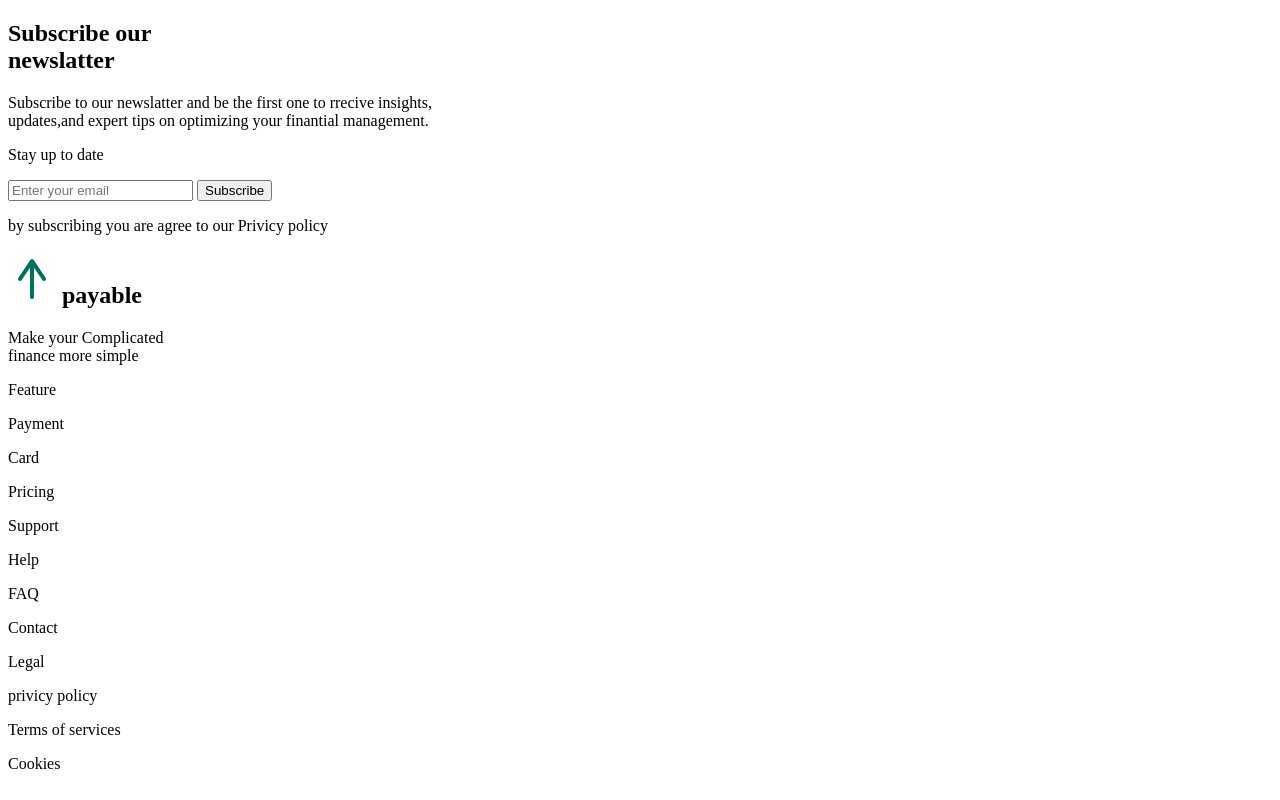
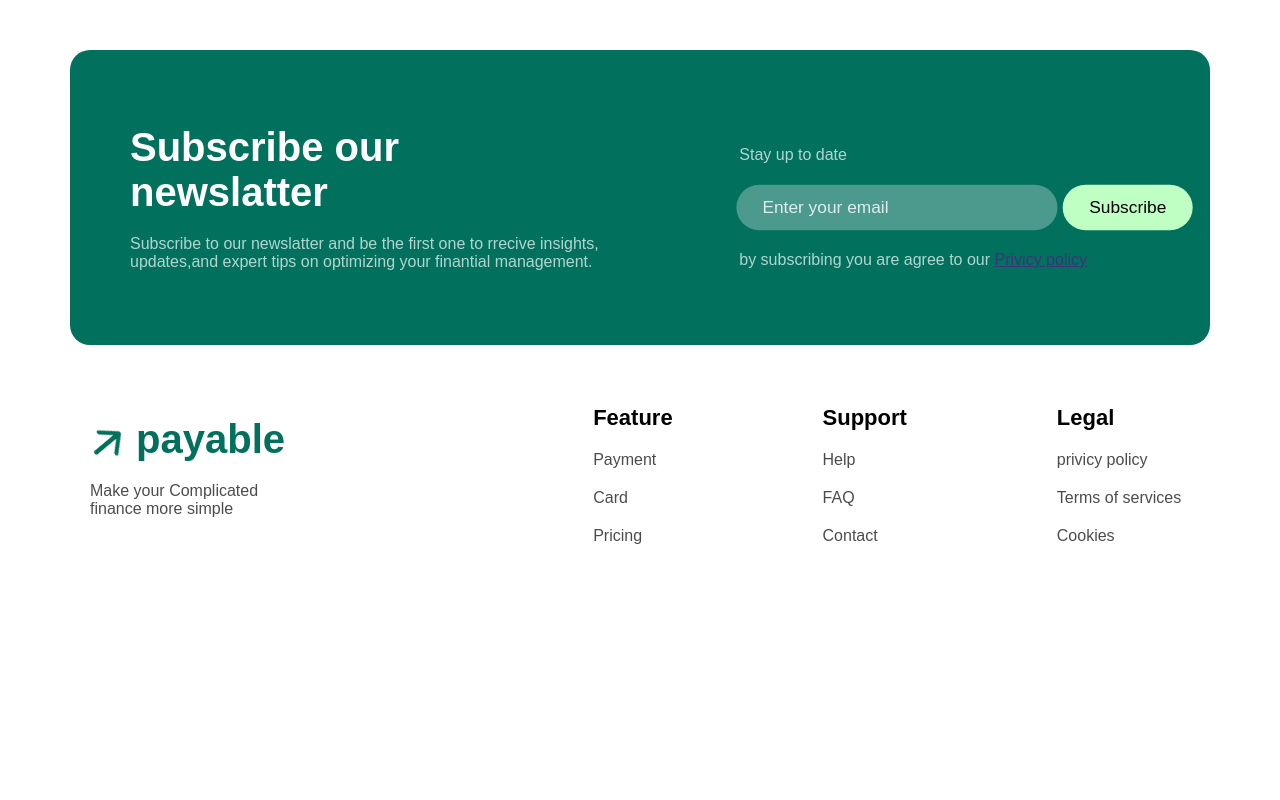
Before and after one commit to MD-HASIB-8/Footer-newsletter, a plain HTML site: page index.html in a window 1280 px wide. Drawn offline with Linux system fonts and the light colour scheme.

Commit message:
css added

```diff
--- a/index.html
+++ b/index.html
@@ -7,19 +7,20 @@
     <title>Document</title>
 </head>
 <body>
+    <section class="body">
     <footer>
         <section class="foot1">
                 <div>
                     <h1>Subscribe our <br>newslatter</h1>
                     <p>Subscribe to our newslatter and be the first one to rrecive insights,<br>updates,and expert tips on optimizing your finantial management.</p>
                 </div>
-                <div>
+                <div class="fin-1">
                     <p>Stay up to date</p>
                     <form>
                         <input type="email" placeholder="Enter your email">
                         <button type="submit">Subscribe</button>
                     </form>
-                    <p>by subscribing you are agree to our <a>Privicy policy</a></p>
+                    <p>by subscribing you are agree to our <a href="">Privicy policy</a></p>
                 </div>
         </section>
         <section class="foot2">
@@ -50,5 +51,6 @@
         </section>
 
     </footer>
+</section>
 </body>
 </html>
--- a/style.css
+++ b/style.css
@@ -0,0 +1,92 @@
+*{
+    font-family:sans-serif ;
+    box-sizing: border-box;
+    transition: 0.2s ease;
+    position: relative;
+    margin: 0;
+}
+body{
+}
+.body{
+    background-color: white;
+    white-space: nowrap;
+}
+footer{
+    margin: 50px 70px;
+}
+input{
+    background: rgba(255, 255, 255, 0.295);
+    padding: 10px 50px 10px 20px;
+    border-radius: 30px;
+    color: white;
+    border: none;
+}
+button{
+    background: rgb(191, 255, 195);
+    border-radius: 20px;
+    padding: 10px 20px;
+    color: black;
+    border: none;
+}
+form{
+    transform: scale(1.3);
+    left: 50px;
+    top: 10px;
+}
+input::placeholder{
+    color: rgba(255, 255, 255, 0.822);
+}
+h1{
+    font-weight: 700;
+    font-size: 40px;
+}
+p{
+    padding-top: 20px;
+    opacity: 70%;
+}
+.foot1,.foot2,.tows{
+    justify-content: center;
+    align-items: center;
+    display: flex;
+}
+.foot1{
+    background-color: #01705D;
+    justify-content: space-between;
+    border-radius: 20px;
+    color: white;
+    padding: 60px;
+    gap: 4%;
+}
+.fin-1{
+    right: 60px;
+}
+.fin-1 p{
+    line-height: 50px;
+}
+.foot2{
+    justify-content: space-between;
+}
+.foot2 img{
+    transform-origin: 50% 50%;
+    transform: rotate(50deg);
+    height: 40px;
+    width: 55px;
+    left: 10px;
+    top: 10px;
+}
+.foot2,.tows{
+    padding: 20px;
+    gap: 52%;
+}
+.foot2 h1{
+    color: #01705D;
+    right: 20px;
+}
+.tows{
+    right: 14%;
+}
+.tows p:nth-child(1){
+    font-weight: 700;
+    font-size: 22px;
+    opacity: 1;
+}
```
